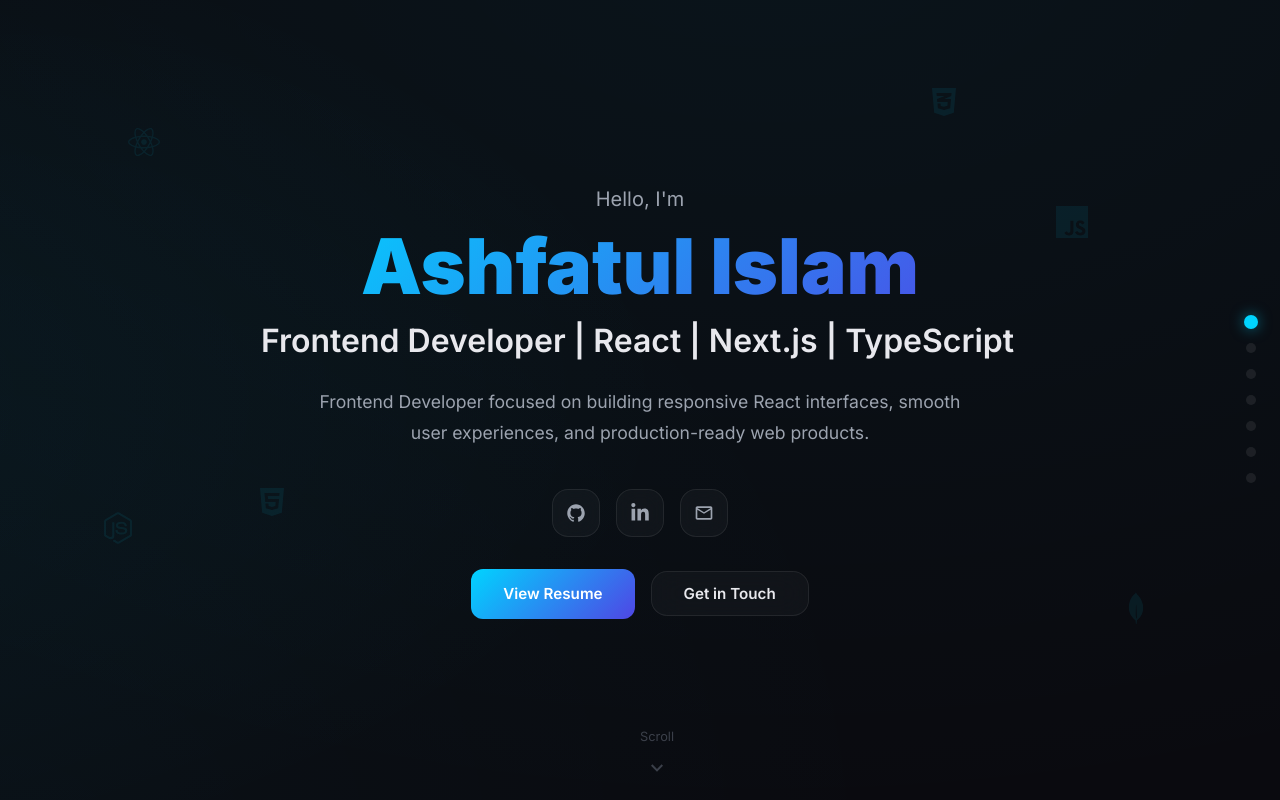
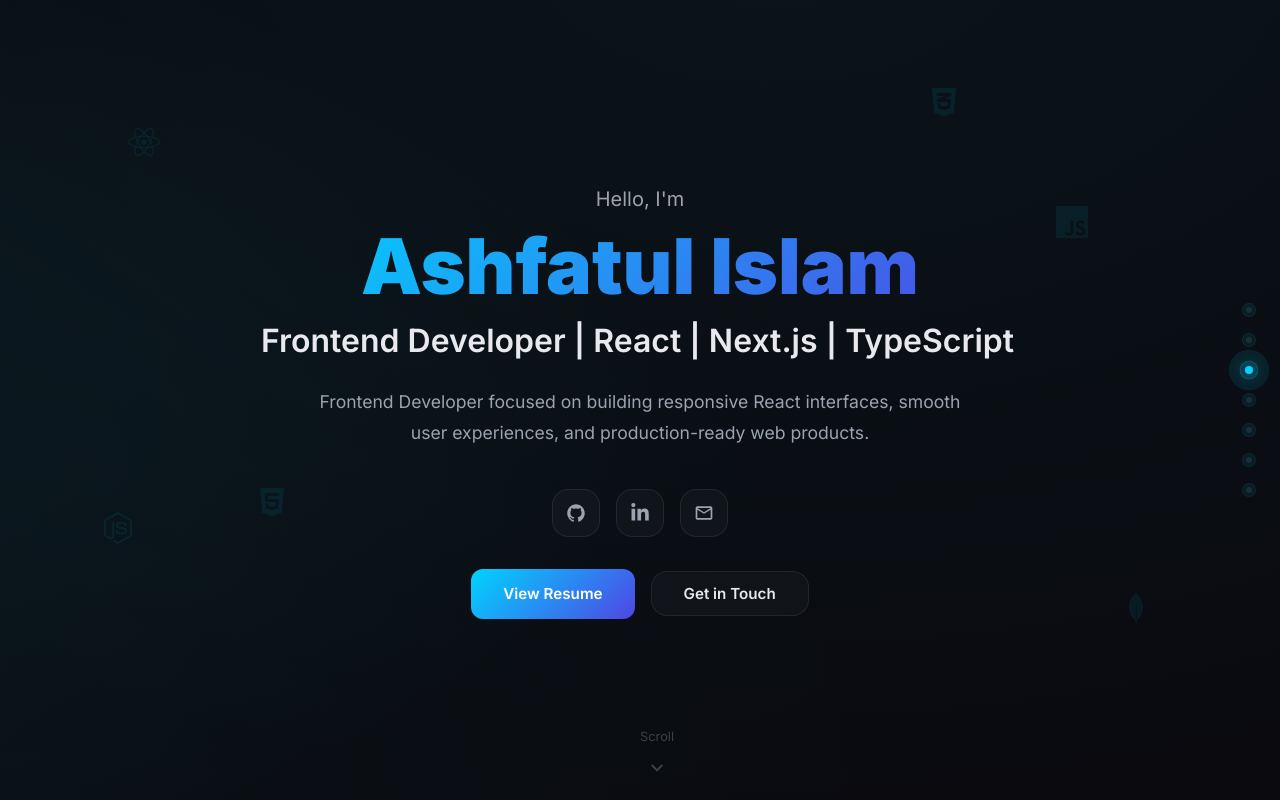
Before and after one commit to Ashfatul/portfolio_react, a React (Vite) app: page / in a window 1280 px wide. Shown: the top 800 px of the page. Built offline with nearby package versions, Linux system fonts and the light colour scheme.

Commit message:
style: update section dot styles for improved hover effects and tooltip appearance

```diff
--- a/src/assets/scss/components/_ui.scss
+++ b/src/assets/scss/components/_ui.scss
@@ -29,21 +29,57 @@
 
   &__dot {
     position: relative;
-    width: 10px;
-    height: 10px;
+    width: 14px;
+    height: 14px;
     border-radius: 50%;
-    background: $glass-border;
+    display: grid;
+    place-items: center;
+    background: transparent;
     cursor: pointer;
-    transition: all $transition-base;
+    transition: transform $transition-base, opacity $transition-base;
+
+    &::before {
+      content: '';
+      position: absolute;
+      inset: 0;
+      border-radius: 50%;
+      background: rgba(var(--accent-1-rgb), 0.18);
+      border: 1px solid rgba(var(--accent-1-rgb), 0.16);
+      opacity: 0.45;
+      transition: all $transition-base;
+    }
+
+    &::after {
+      content: '';
+      width: 6px;
+      height: 6px;
+      border-radius: 50%;
+      background: $glass-border;
+      position: relative;
+      z-index: 1;
+      transition: all $transition-base;
+    }
 
     &:hover,
     &--active {
-      background: var(--accent-1);
-      transform: scale(1.4);
+      transform: scale(1.35);
+
+      &::before {
+        opacity: 1;
+        background: rgba(var(--accent-1-rgb), 0.2);
+        box-shadow: 0 0 0 6px rgba(var(--accent-1-rgb), 0.08);
+      }
+
+      &::after {
+        background: var(--accent-1);
+        box-shadow: 0 0 10px rgba(var(--accent-1-rgb), 0.55);
+      }
     }
 
     &--active {
-      box-shadow: 0 0 10px rgba(var(--accent-1-rgb), 0.5);
+      &::before {
+        box-shadow: 0 0 0 8px rgba(var(--accent-1-rgb), 0.1);
+      }
     }
   }
 
@@ -52,14 +88,15 @@
     right: calc(100% + 12px);
     top: 50%;
     transform: translateY(-50%);
-    padding: 0.3rem 0.6rem;
-    border-radius: 4px;
-    background: $bg-secondary;
-    border: 1px solid $glass-border;
+    padding: 0.35rem 0.7rem;
+    border-radius: 999px;
+    background: rgba($bg-secondary, 0.95);
+    border: 1px solid rgba(var(--accent-1-rgb), 0.14);
     font-size: 0.75rem;
     color: $text-primary;
     white-space: nowrap;
     pointer-events: none;
+    box-shadow: 0 8px 24px rgba(0, 0, 0, 0.15);
   }
 }
 
--- a/src/hooks/useScrollSpy.js
+++ b/src/hooks/useScrollSpy.js
@@ -1,29 +1,46 @@
-import { useState, useEffect } from 'react';
+import { useEffect, useState } from 'react';
 
 export function useScrollSpy(sectionIds, offset = 100) {
   const [activeSection, setActiveSection] = useState(sectionIds[0] || '');
 
   useEffect(() => {
-    const observers = [];
+    let rafId = null;
 
-    sectionIds.forEach(id => {
-      const element = document.getElementById(id);
-      if (!element) return;
+    const updateActiveSection = () => {
+      const triggerPoint = window.innerHeight * 0.35 + offset;
+      let currentSection = sectionIds[0] || '';
 
-      const observer = new IntersectionObserver(
-        ([entry]) => {
-          if (entry.isIntersecting) {
-            setActiveSection(id);
-          }
-        },
-        { rootMargin: `-${offset}px 0px -50% 0px`, threshold: 0 }
-      );
+      sectionIds.forEach(id => {
+        const element = document.getElementById(id);
+        if (!element) return;
 
-      observer.observe(element);
-      observers.push(observer);
-    });
+        const rect = element.getBoundingClientRect();
 
-    return () => observers.forEach(o => o.disconnect());
+        if (rect.top <= triggerPoint) {
+          currentSection = id;
+        }
+      });
+
+      setActiveSection(currentSection);
+      rafId = null;
+    };
+
+    const handleScroll = () => {
+      if (rafId !== null) return;
+      rafId = window.requestAnimationFrame(updateActiveSection);
+    };
+
+    updateActiveSection();
+    window.addEventListener('scroll', handleScroll, { passive: true });
+    window.addEventListener('resize', handleScroll);
+
+    return () => {
+      window.removeEventListener('scroll', handleScroll);
+      window.removeEventListener('resize', handleScroll);
+      if (rafId !== null) {
+        window.cancelAnimationFrame(rafId);
+      }
+    };
   }, [sectionIds, offset]);
 
   return activeSection;
```
